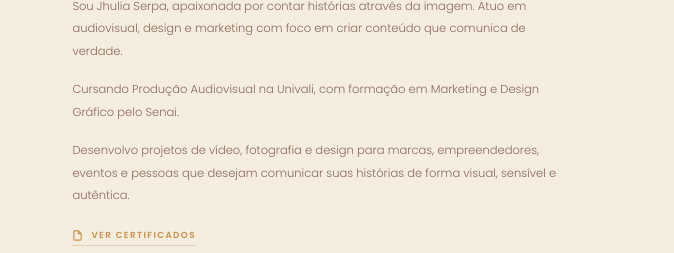
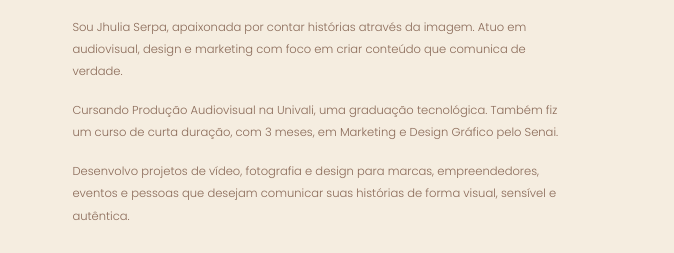
Before and after one commit to jhuliaserpa-sys/portfolio, a plain HTML site: page index.html in a window 1280 px wide. Shown: the part 1757-2010 px from the top of the page, 606-1280 px from the left. Drawn offline with Linux system fonts and the light colour scheme.

Commit message:
Revise educational details and update button visibility
Updated the second paragraph to include more details about the educational background. Changed button style to hidden.

```diff
--- a/index.html
+++ b/index.html
@@ -653,7 +653,7 @@ body.editing .add-folder-btn{display:flex;}
       <div class="epg"><label class="epl">Título linha 1</label><input class="epi" value="Criativa" oninput="se('ah1',this.value)"></div>
       <div class="epg"><label class="epl">Título linha 2 (itálico dourado)</label><input class="epi" value="por natureza." oninput="se('ah2',this.value)"></div>
       <div class="epg"><label class="epl">Parágrafo 1</label><textarea class="epi epta" oninput="se('ap1',this.value)">Sou Jhulia Serpa, apaixonada por contar histórias através da imagem. Atuo em audiovisual, design e marketing com foco em criar conteúdo que comunica de verdade.</textarea></div>
-      <div class="epg"><label class="epl">Parágrafo 2</label><textarea class="epi epta" oninput="se('ap2',this.value)">Cursando Produção Audiovisual na Univali, com formação em Marketing e Design Gráfico pelo Senai.</textarea></div>
+      <div class="epg"><label class="epl">Parágrafo 2</label><textarea class="epi epta" oninput="se('ap2',this.value)">Cursando Produção Audiovisual na Univali, uma graduação tecnológica. Também fiz um curso de curta duração, com 3 meses, em Marketing e Design Gráfico pelo Senai.</textarea></div>
       <div class="epd"></div>
       <div class="epsub">Contato</div>
       <div class="epg"><label class="epl">Linha 1</label><input class="epi" value="Vamos fazer" oninput="se('ch1',this.value)"></div>
@@ -857,9 +857,9 @@ body.editing .add-folder-btn{display:flex;}
         <em data-e="ah2" contenteditable="false" spellcheck="false">Sou eu!</em>
       </h2>
       <p class="about-p" data-e="ap1" contenteditable="false" spellcheck="false">Sou Jhulia Serpa, apaixonada por contar histórias através da imagem. Atuo em audiovisual, design e marketing com foco em criar conteúdo que comunica de verdade.</p>
-      <p class="about-p" data-e="ap2" contenteditable="false" spellcheck="false">Cursando Produção Audiovisual na Univali, com formação em Marketing e Design Gráfico pelo Senai.</p>
+      <p class="about-p" data-e="ap2" contenteditable="false" spellcheck="false">Cursando Produção Audiovisual na Univali, uma graduação tecnológica. Também fiz um curso de curta duração, com 3 meses, em Marketing e Design Gráfico pelo Senai.</p>
       <p class="about-p" data-e="ap3" contenteditable="false" spellcheck="false">Desenvolvo projetos de vídeo, fotografia e design para marcas, empreendedores, eventos e pessoas que desejam comunicar suas histórias de forma visual, sensível e autêntica.</p>
-      <button class="cert-btn" onclick="openCerts()">
+      <button class="cert-btn" onclick="openCerts()" style="display:none;">
         <svg viewBox="0 0 24 24"><path d="M14 2H6a2 2 0 0 0-2 2v16a2 2 0 0 0 2 2h12a2 2 0 0 0 2-2V8z"></path><polyline points="14 2 14 8 20 8"></polyline></svg>
         Ver Certificados
       </button>
```
